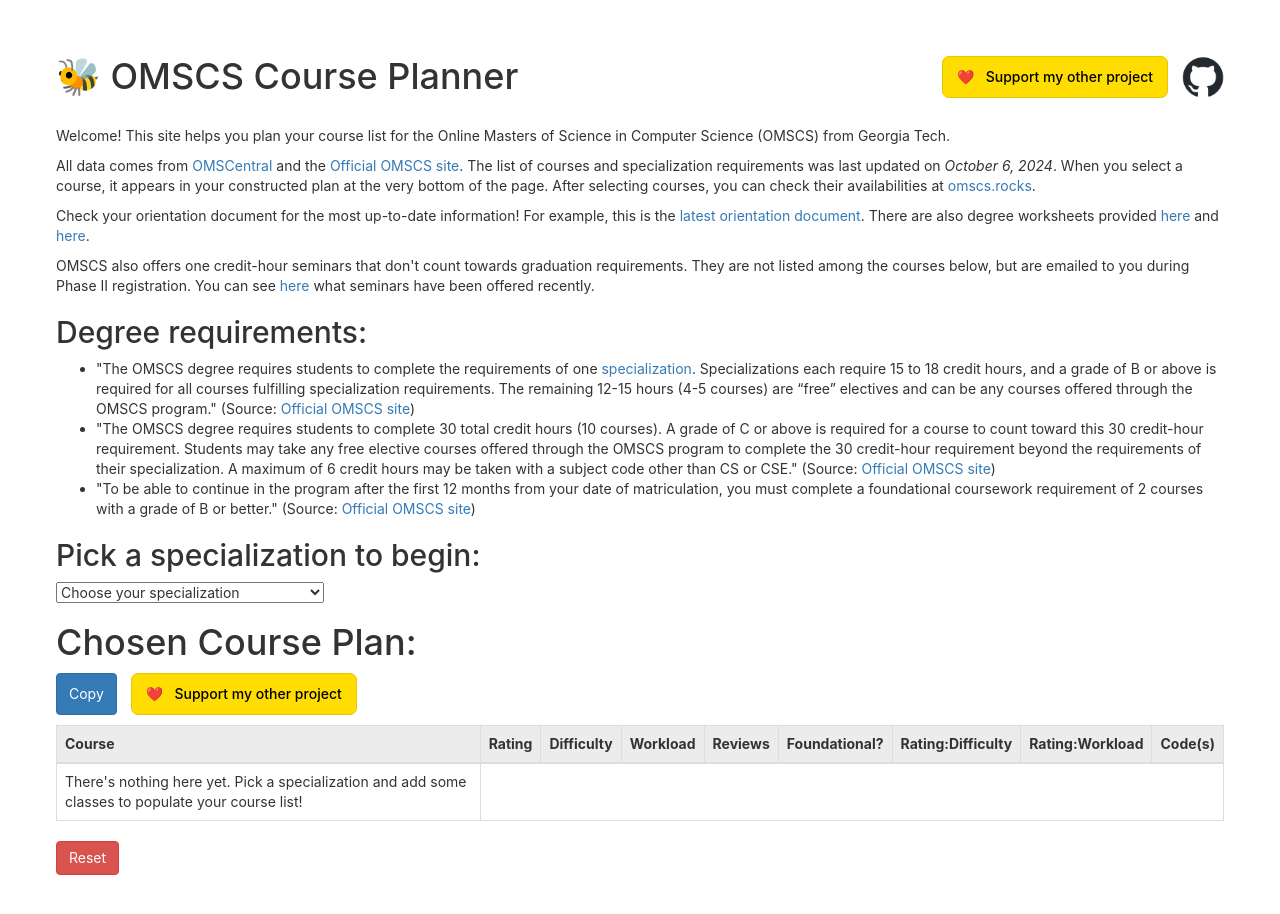
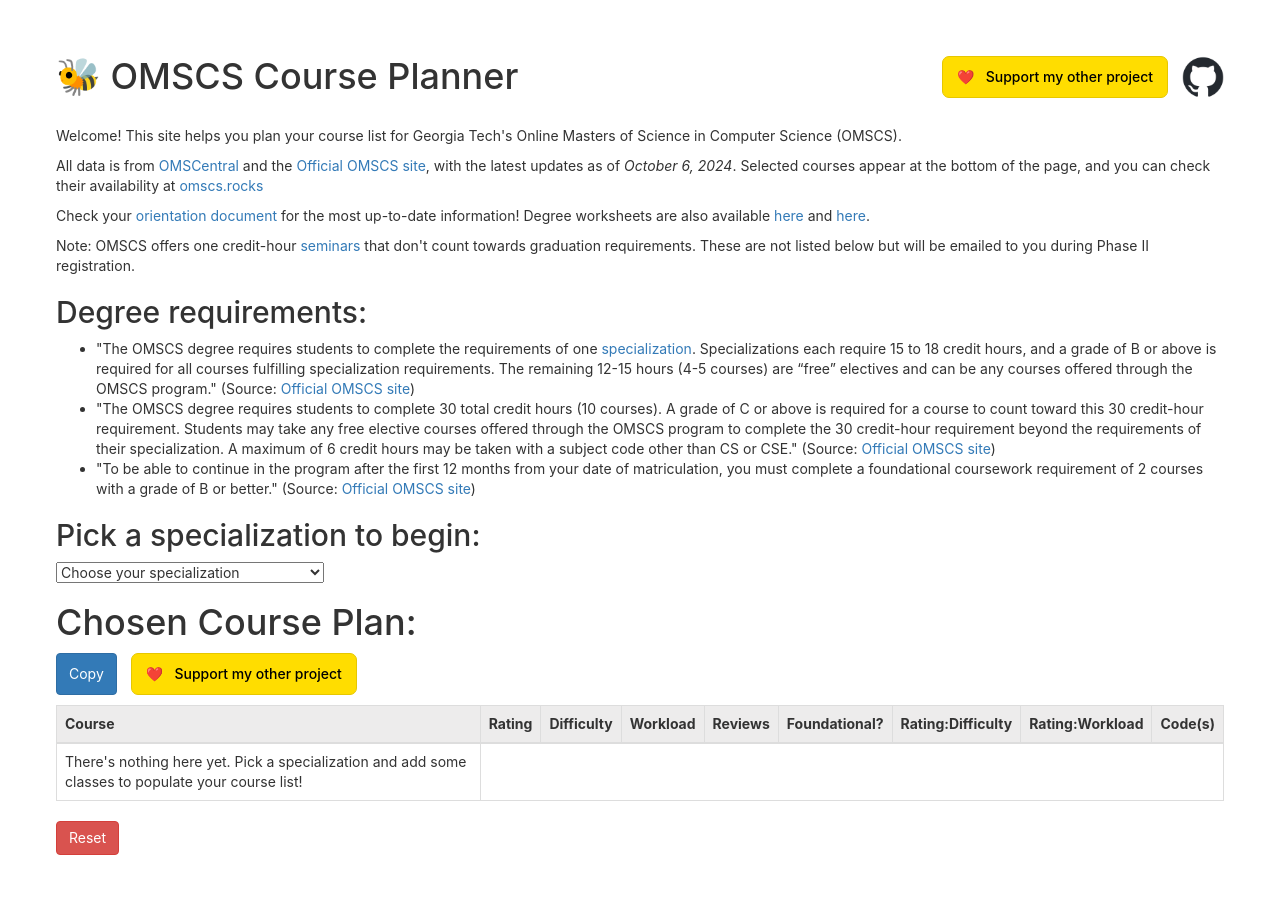
Before and after one commit to logic-tonic/omscs-course-planner, a React (Create React App) app: page / in a window 1280 px wide. Shown: the top 914 px of the page. Built offline with nearby package versions, Linux system fonts and the light colour scheme.

Commit message:
Make introduction more succinct.

```diff
--- a/src/App.js
+++ b/src/App.js
@@ -8,18 +8,15 @@
       <Header />
       <div className="App-body">
         <div className="requirements">
-          <p>Welcome! This site helps you plan your course list for the Online Masters of Science in Computer Science (OMSCS) from Georgia Tech.</p>
-          <p>All data comes from <a href="https://www.omscentral.com/" target='blank' rel="noreferrer">OMSCentral</a> and the <a href="https://omscs.gatech.edu/current-courses" target="_blank" rel="noreferrer">Official OMSCS site</a>.
-          The list of courses and specialization requirements was last updated on <i>October 6, 2024</i>.
-          When you select a course, it appears in your constructed plan at the very bottom of the page.
-          After selecting courses, you can check their availabilities at <a href="https://docs.google.com/spreadsheets/d/e/2PACX-1vRyHrRhH2V52bsYFEtm-8oJDaFOlyGYz6AKXm8WwsthN3fNP3KGkEx7O7D9ZHV3j2iKnzU2XHqoh4pQ/pubhtml" target="_blank" rel="noreferrer">omscs.rocks</a>.</p>
+          <p>Welcome! This site helps you plan your course list for Georgia Tech's Online Masters of Science in Computer Science (OMSCS).</p>
+          <p>All data is from <a href="https://www.omscentral.com/" target='blank' rel="noreferrer">OMSCentral</a> and the <a href="https://omscs.gatech.edu/current-courses" target="_blank" rel="noreferrer">Official OMSCS site</a>, with the latest updates as of <i>October 6, 2024</i>.
+          Selected courses appear at the bottom of the page, and you can check their availability at <a href="https://docs.google.com/spreadsheets/d/e/2PACX-1vRyHrRhH2V52bsYFEtm-8oJDaFOlyGYz6AKXm8WwsthN3fNP3KGkEx7O7D9ZHV3j2iKnzU2XHqoh4pQ/pubhtml" target="_blank" rel="noreferrer">omscs.rocks</a>
+          </p>
 
-          <p>Check your orientation document for the most up-to-date information! For example, this is the <a href="https://omscs.gatech.edu/orientation-documents" target="_blank" rel="noreferrer">latest orientation document</a>.
-          There are also degree worksheets provided <a href="https://www.cc.gatech.edu/graduate-forms-procedures" target="_blank" rel="noreferrer">here</a> and <a href="https://degreeaudit.gatech.edu/" target="_blank" rel="noreferrer">here</a>.</p>
+          <p>Check your <a href="https://omscs.gatech.edu/orientation-documents" target="_blank" rel="noreferrer">orientation document</a> for the most up-to-date information!
+         Degree worksheets are also available <a href="https://www.cc.gatech.edu/graduate-forms-procedures" target="_blank" rel="noreferrer">here</a> and <a href="https://degreeaudit.gatech.edu/" target="_blank" rel="noreferrer">here</a>.</p>
 
-          <p>OMSCS also offers one credit-hour seminars that don't count towards graduation requirements. They are not listed among the courses below, but are emailed to you during Phase II registration.
-            You can see <a href="https://omscs.gatech.edu/cs-8001-seminars" target="_blank" rel="noreferrer">here</a> what seminars have been offered recently.
-          </p>
+          <p>Note: OMSCS offers one credit-hour <a href="https://omscs.gatech.edu/cs-8001-seminars" target="_blank" rel="noreferrer">seminars</a> that don't count towards graduation requirements. These are not listed below but will be emailed to you during Phase II registration.</p>
 
           <h2>Degree requirements:</h2>
           <ul>
```
